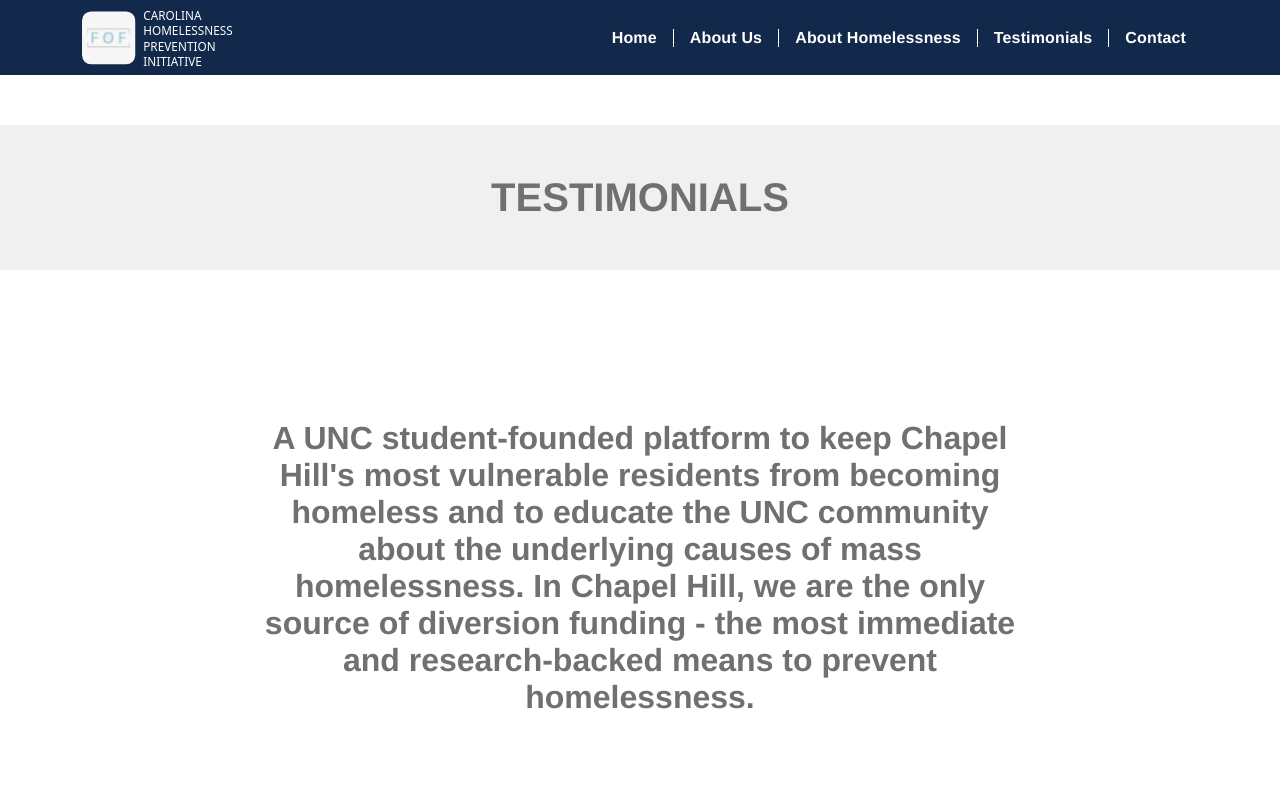
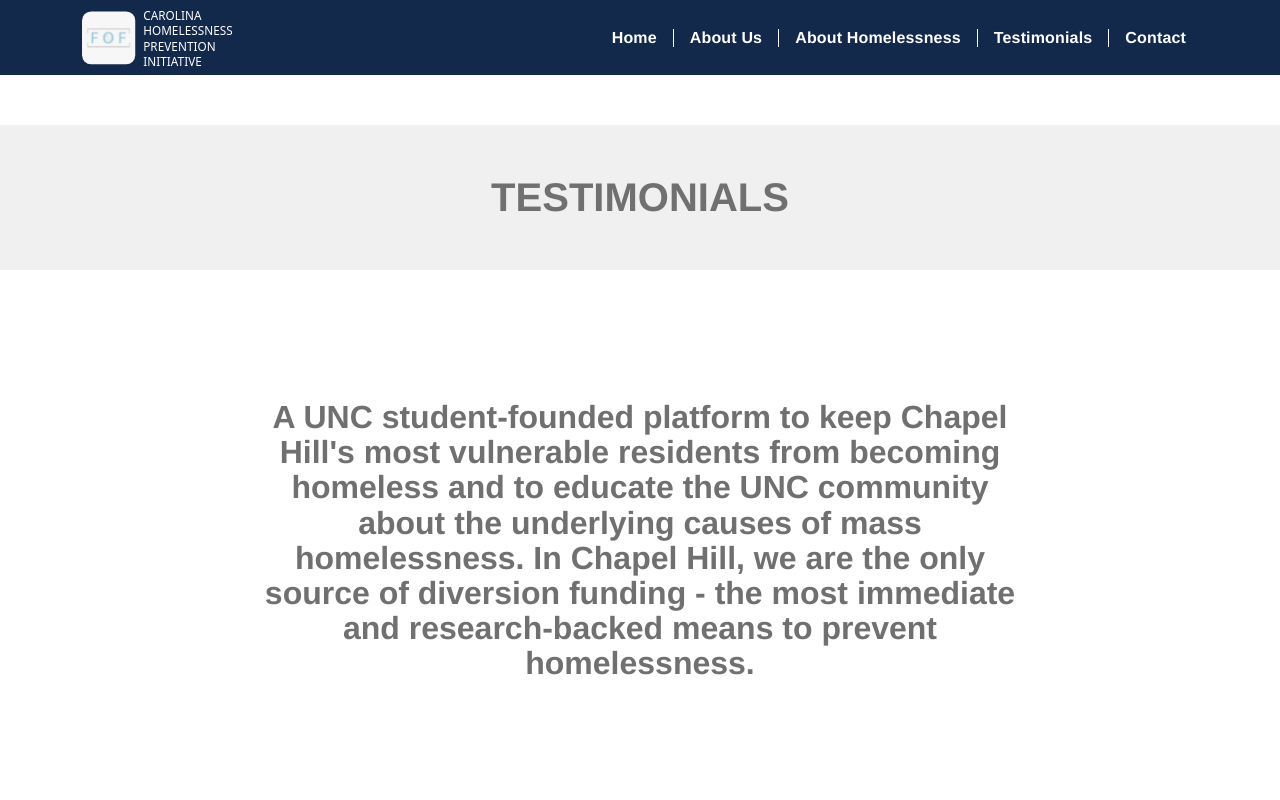
Before and after one commit to web-dev-carolina/CHPI, a React (Create React App) app in the folder chpi-website/: page /Testimonials in a window 1280 px wide. Shown: the top 800 px of the page. Built offline with nearby package versions, Linux system fonts and the light colour scheme.

Commit message:
made testimonials responsive

```diff
--- a/chpi-website/src/CSS/Navbar.css
+++ b/chpi-website/src/CSS/Navbar.css
@@ -54,6 +54,10 @@
  .link:hover {
     color: #DDE1E6;
     transition: color .2s ease-in-out;
+ }
+
+ .link:active {
+    text-decoration: underline;
  }
 
  #right-border {
--- a/chpi-website/src/CSS/Testimonials.css
+++ b/chpi-website/src/CSS/Testimonials.css
@@ -20,14 +20,39 @@
 .title {
     font-weight: 700;
     margin-top: 0;
-    margin-bottom: 150px;
+    margin-bottom: 60px;
     text-transform: uppercase;
     font-size: 2.5rem;
     background-color: #F0F0F0;
     padding: 50px 0 50px 0;
+
 }
 
 .content {
-    font-size: 2rem;
-    padding: 0 20% 0 20%;
+    font-size: 1.7rem;
+    line-height: 2rem;
+    padding: 0 6% 15% 6%;
 }
+
+@media screen and (min-width: 960px){
+    .title {
+        margin-bottom: 130px;
+    }
+
+    .content {
+        font-size: 2rem;
+        padding: 0 20% 10% 20%;
+        line-height: 2.2rem;
+    }
+}
+
+@media only screen and (max-width: 320px){
+    .title {
+        width: 110%;
+    }
+
+    .content {
+        width: 110%;
+    }
+
+}
```
